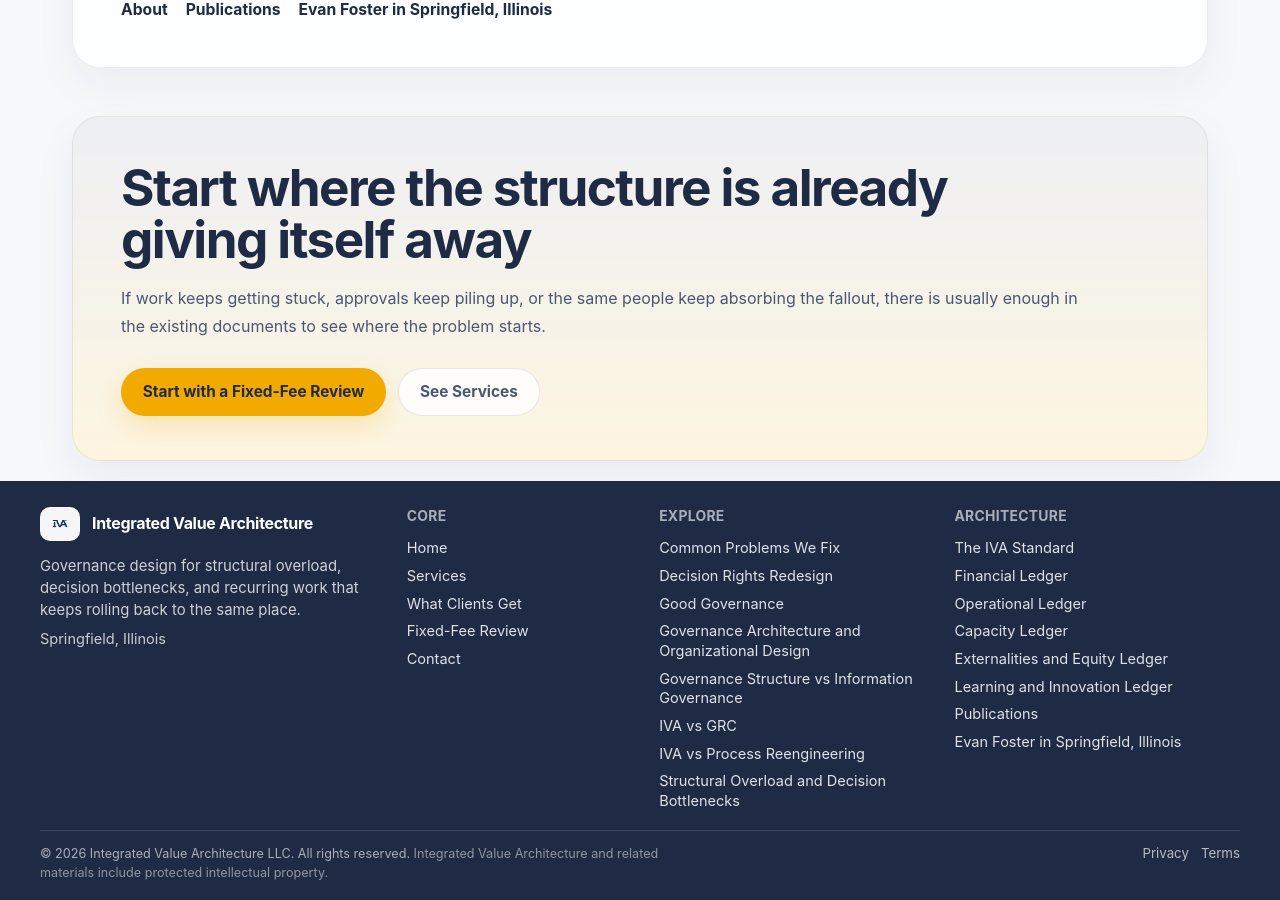
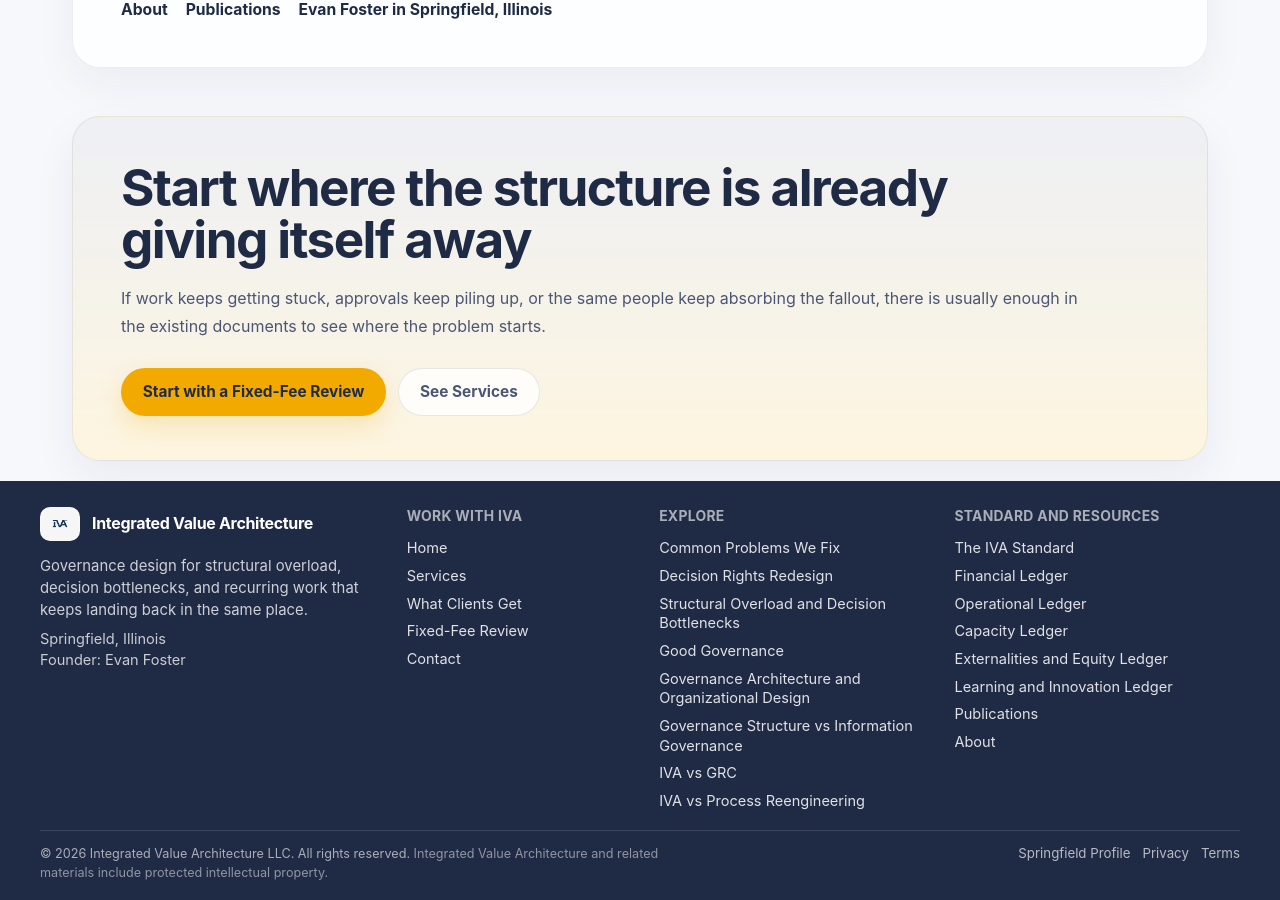
Before and after one commit to efost7873/integratedvaluearchitecture.com, a Jekyll site: the page built from index.html, in a window 1280 px wide and 900 px high, scrolled down 2538 px. Built offline with Jekyll 4.4.1, drawn with Linux system fonts in a browser that asks for light colours.

Commit message:
Update footer.html

```diff
--- a/_includes/footer.html
+++ b/_includes/footer.html
@@ -1,19 +1,24 @@
 <footer class="iva-footer">
   <div class="iva-footer-wrapper">
     <div class="iva-footer-grid">
-      <div class="iva-footer-col">
+      <div class="iva-footer-col iva-footer-col-brand">
         <div class="iva-footer-brand">
           <img class="iva-footer-logo" src="{{ site.baseurl }}/assets/images/tmlogo.png" alt="Integrated Value Architecture logo">
           <div class="iva-footer-title">Integrated Value Architecture</div>
         </div>
+
         <p class="iva-footer-desc">
-          Governance design for structural overload, decision bottlenecks, and recurring work that keeps rolling back to the same place.
+          Governance design for structural overload, decision bottlenecks, and recurring work that keeps landing back in the same place.
         </p>
-        <p class="iva-footer-text">Springfield, Illinois</p>
+
+        <div class="iva-footer-meta">
+          <p class="iva-footer-text">Springfield, Illinois</p>
+          <p class="iva-footer-text">Founder: Evan Foster</p>
+        </div>
       </div>
 
       <div class="iva-footer-col">
-        <h4 class="iva-footer-heading">Core</h4>
+        <h4 class="iva-footer-heading">Work With IVA</h4>
         <a class="iva-footer-link" href="/">Home</a>
         <a class="iva-footer-link" href="/services/">Services</a>
         <a class="iva-footer-link" href="/what-clients-get/">What Clients Get</a>
@@ -25,16 +30,16 @@
         <h4 class="iva-footer-heading">Explore</h4>
         <a class="iva-footer-link" href="/common-problems-we-fix/">Common Problems We Fix</a>
         <a class="iva-footer-link" href="/decision-rights-redesign/">Decision Rights Redesign</a>
+        <a class="iva-footer-link" href="/case-structural-overload-and-decision-bottleneck/">Structural Overload and Decision Bottlenecks</a>
         <a class="iva-footer-link" href="/good-governance/">Good Governance</a>
         <a class="iva-footer-link" href="/governance-architecture-organizational-design/">Governance Architecture and Organizational Design</a>
         <a class="iva-footer-link" href="/governance-structure-vs-information-governance/">Governance Structure vs Information Governance</a>
         <a class="iva-footer-link" href="/iva-vs-grc/">IVA vs GRC</a>
         <a class="iva-footer-link" href="/iva-vs-process-reengineering/">IVA vs Process Reengineering</a>
-        <a class="iva-footer-link" href="/case-structural-overload-and-decision-bottleneck/">Structural Overload and Decision Bottlenecks</a>
       </div>
 
       <div class="iva-footer-col">
-        <h4 class="iva-footer-heading">Architecture</h4>
+        <h4 class="iva-footer-heading">Standard and Resources</h4>
         <a class="iva-footer-link" href="/standard/">The IVA Standard</a>
         <a class="iva-footer-link" href="/finance/">Financial Ledger</a>
         <a class="iva-footer-link" href="/operations/">Operational Ledger</a>
@@ -42,7 +47,7 @@
         <a class="iva-footer-link" href="/external/">Externalities and Equity Ledger</a>
         <a class="iva-footer-link" href="/learning/">Learning and Innovation Ledger</a>
         <a class="iva-footer-link" href="/publications/">Publications</a>
-        <a class="iva-footer-link" href="/evan-foster-springfield-illinois/">Evan Foster in Springfield, Illinois</a>
+        <a class="iva-footer-link" href="/about/">About</a>
       </div>
     </div>
 
@@ -53,6 +58,7 @@
       </div>
 
       <div class="iva-footer-bottom-links">
+        <a class="iva-footer-link" href="/evan-foster-springfield-illinois/">Springfield Profile</a>
         <a class="iva-footer-link" href="/privacy">Privacy</a>
         <a class="iva-footer-link" href="/terms">Terms</a>
       </div>
```
